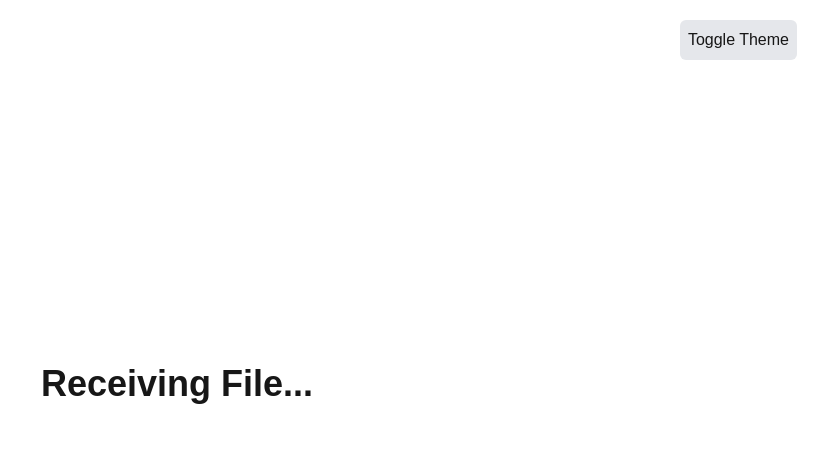
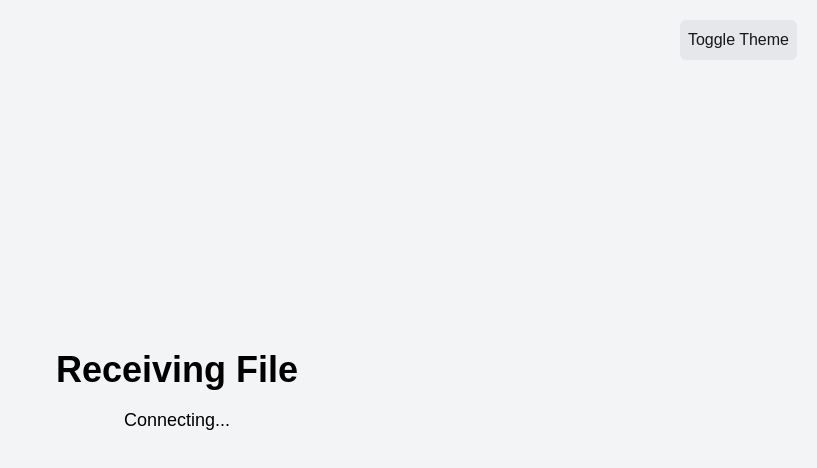
Before and after one commit to wishaldubey/P2PSHARE, a Next.js app: page /receive/1 in a window 1280 px wide. Shown: the top 468 px of the page, without its empty margins (463-1280 px from the left). Built offline with nearby package versions, Linux system fonts and the light colour scheme.

Commit message:
Update [hash].js

```diff
--- a/pages/receive/[hash].js
+++ b/pages/receive/[hash].js
@@ -1,20 +1,22 @@
-import { useEffect, useState, useRef } from "react";
-import { useRouter } from "next/router";
+import { useEffect, useState, useRef } from 'react';
+import { useRouter } from 'next/router';
 
 export default function Receive() {
   const [fileUrl, setFileUrl] = useState(null);
   const [downloading, setDownloading] = useState(false);
-  const [progress, setProgress] = useState(0);
-  const [torrent, setTorrent] = useState(null);
+  const [progress, setProgress] = useState(0); // Progress state
+  const [torrent, setTorrent] = useState(null); // Store torrent object
+  const [speed, setSpeed] = useState(0); // Speed in bytes/sec
+  const [fileName, setFileName] = useState(null); // Filename
+  const [connectionStatus, setConnectionStatus] = useState('Connecting...');
   const clientRef = useRef(null);
   const router = useRouter();
   const { hash } = router.query;
 
+  // Initialize WebTorrent client
   useEffect(() => {
-    // Load WebTorrent
-    const script = document.createElement("script");
-    script.src =
-      "https://cdn.jsdelivr.net/npm/webtorrent@latest/webtorrent.min.js";
+    const script = document.createElement('script');
+    script.src = 'https://cdn.jsdelivr.net/npm/webtorrent@latest/webtorrent.min.js';
     script.async = true;
     script.onload = () => {
       clientRef.current = new window.WebTorrent();
@@ -26,40 +28,46 @@ export default function Receive() {
     };
   }, []);
 
+  // Start torrent download when the hash is available
   useEffect(() => {
-    console.log("Hash received:", hash);
-
-    // Ensure the client is initialized
     if (hash && clientRef.current) {
       const client = clientRef.current;
-
-      // Create a new torrent from the hash
       const newTorrent = client.add(hash, {
         announce: [
-          "wss://tracker.openwebtorrent.com",
-          "wss://tracker.btorrent.xyz",
-          "wss://tracker.uwot.me",
-          "wss://tracker.fastcast.nz",
-        ],
+          'wss://tracker.openwebtorrent.com',
+          'wss://tracker.btorrent.xyz',
+          'wss://tracker.fastcast.nz'
+        ]
       });
 
       setTorrent(newTorrent);
+      setDownloading(true);
+      setConnectionStatus('Connecting to peers...');
 
-      // Handle download progress
-      newTorrent.on("download", (bytes) => {
+      // When torrent metadata is ready, show the file name
+      newTorrent.on('metadata', () => {
+        setFileName(newTorrent.files[0].name);
+        setConnectionStatus('Connected');
+      });
+
+      // Listen for progress updates
+      newTorrent.on('download', (bytes) => {
         const total = newTorrent.length;
         const downloaded = newTorrent.downloaded;
         const progressPercentage = (downloaded / total) * 100;
         setProgress(progressPercentage);
-        setDownloading(true);
+
+        // Get download speed in kilobytes/sec
+        setSpeed(newTorrent.downloadSpeed / 1024);
       });
 
-      // Handle when the download is complete
-      newTorrent.on("done", () => {
-        const file = newTorrent.files[0];
+      // Get the file URL once the download is complete
+      newTorrent.on('done', () => {
+        const file = newTorrent.files[0]; // Access the first file
         file.getBlobURL((err, url) => {
           if (err) {
-            console.error("Error getting blob URL:", err);
+            console.error('Error getting blob URL:', err);
+            setDownloading(false);
             return;
           }
           setFileUrl(url);
@@ -68,19 +76,21 @@ export default function Receive() {
       });
 
       return () => {
-        client.remove(hash); // Clean up the client on unmount
+        client.remove(hash); // Clean up the client when the component unmounts
       };
     } else {
-      console.error("No hash or client available.", {
-        hash,
-        client: clientRef.current,
-      });
+      console.error('No hash or client available.');
     }
   }, [hash]);
 
   return (
-    <div className="flex flex-col items-center justify-center h-screen">
-      <h1 className="text-4xl font-bold mb-8">Receiving File...</h1>
+    <div className="flex flex-col items-center justify-center h-screen bg-gray-100 dark:bg-gray-900 text-black dark:text-white">
+      <h1 className="text-4xl font-bold mb-4">Receiving File</h1>
+      {fileName && <p className="text-lg mb-4">File: {fileName}</p>}
+      {connectionStatus && (
+        <p className="text-lg mb-4">{connectionStatus}</p>
+      )}
+
       {downloading && (
         <>
           <p className="text-lg">Downloading file, please wait...</p>
@@ -90,23 +100,23 @@ export default function Receive() {
               style={{ width: `${progress}%` }}
             />
           </div>
-          <p className="mt-2 text-center">{progress.toFixed(2)}%</p>
+          <p className="mt-2 text-center">{progress.toFixed(2)}% downloaded</p>
+          <p className="mt-2 text-center">Speed: {speed.toFixed(2)} KB/s</p>
         </>
       )}
+
       {fileUrl && torrent && (
         <div className="mt-4 text-center">
-          <p className="text-lg mb-2">
-            Download complete! Click the link below:
-          </p>
+          <p className="text-lg mb-2">Download complete! Click the link below:</p>
           <a
             href={fileUrl}
-            download={torrent.files[0].name}
-            className="bg-blue-500 text-white px-4 py-2 rounded-md hover:bg-blue-600"
+            download={torrent.files[0].name} // Use the torrent state to set the filename
+            className="bg-blue-500 text-white px-4 py-2 rounded-md hover:bg-blue-600 break-all"
           >
-            Download {torrent.files[0].name}
+            Download {torrent.files[0].name} {/* Display the original filename */}
           </a>
         </div>
       )}
     </div>
   );
-}
+        }
```
